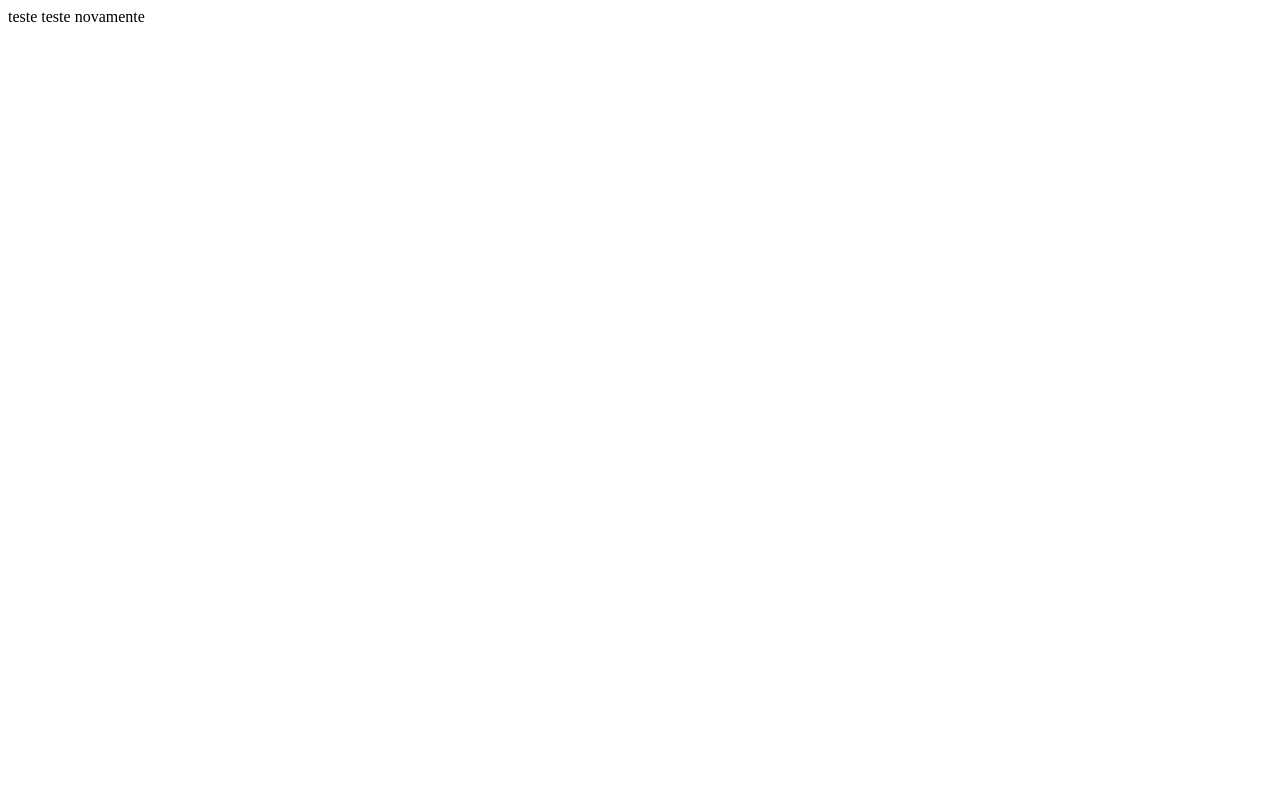
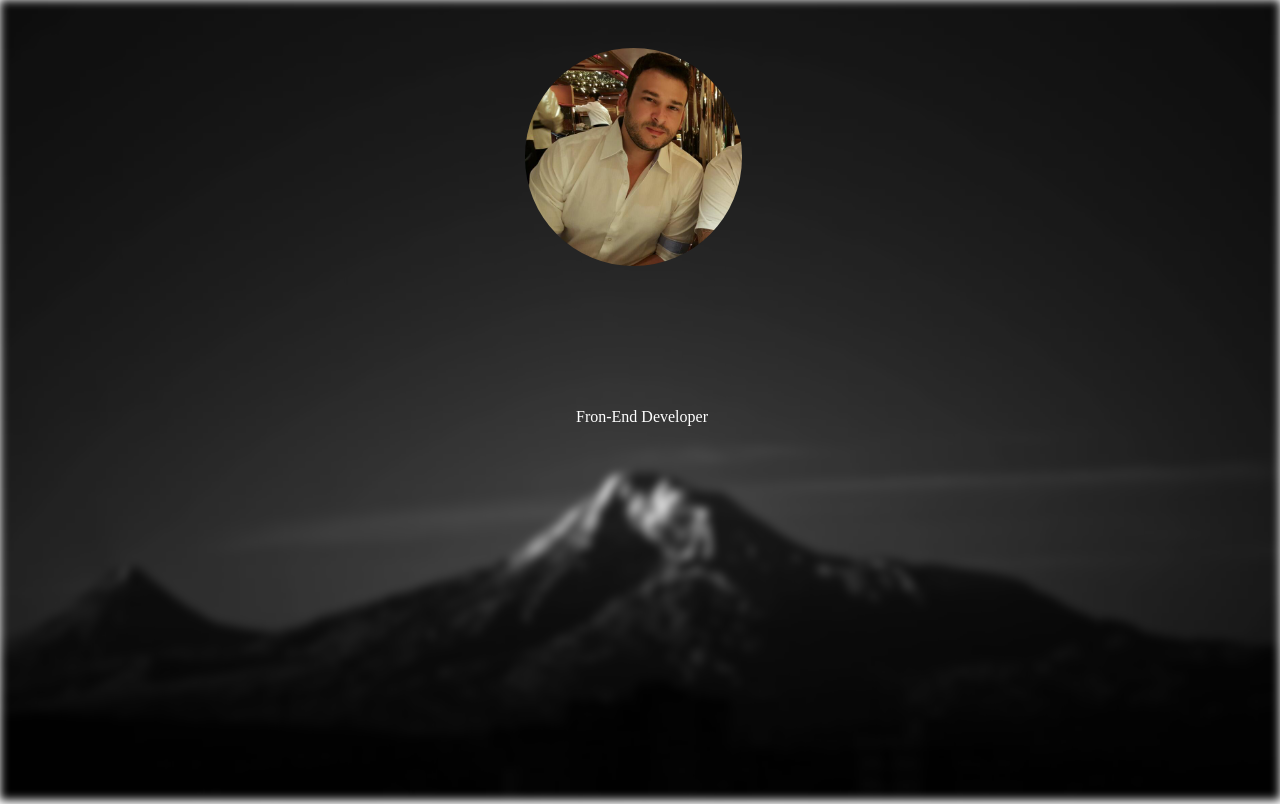
Before and after one commit to cleytoncjc/cleytoncj.github.io, a plain HTML site: page index.html in a window 1280 px wide. Drawn offline with Linux system fonts and the light colour scheme.

Commit message:
index.html

```diff
--- a/index.html
+++ b/index.html
@@ -1,3 +1,23 @@
-teste
+<!DOCTYPE html>
+<html lang="pt_BR">
+<head>
+	<meta charset="UTF-8">
+	<title>Cleyton Costa</title>
+	<link rel="stylesheet" href="style.css">
+</head>
+<body>
+	<div>
+	<div>
+		<img src="wallpaper3.jpg" alt="" class="imghome">
+</div>
 
-teste novamente
+<div>
+	<img src="eu.jpg" alt="" class="foto">
+
+</div>
+<span class="txt">Fron-End Developer</span>
+	</div>
+
+
+</body>
+</html>
```
